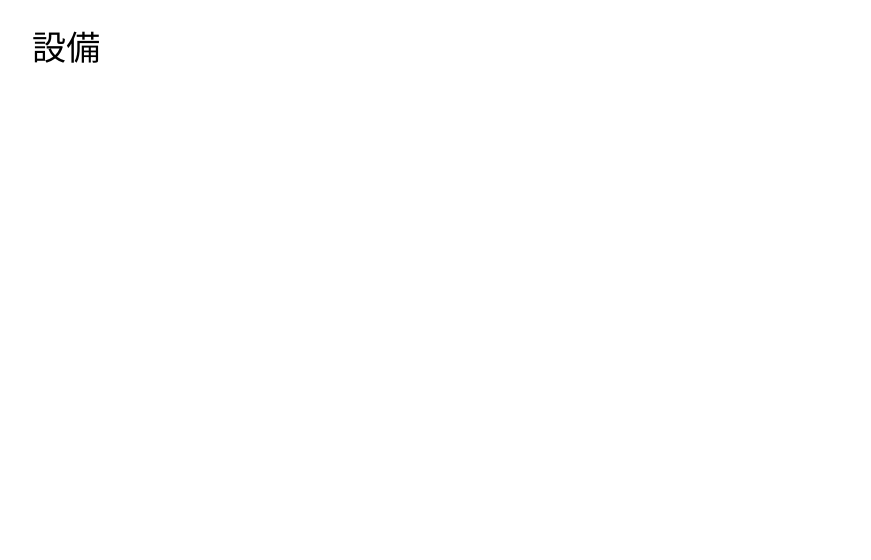
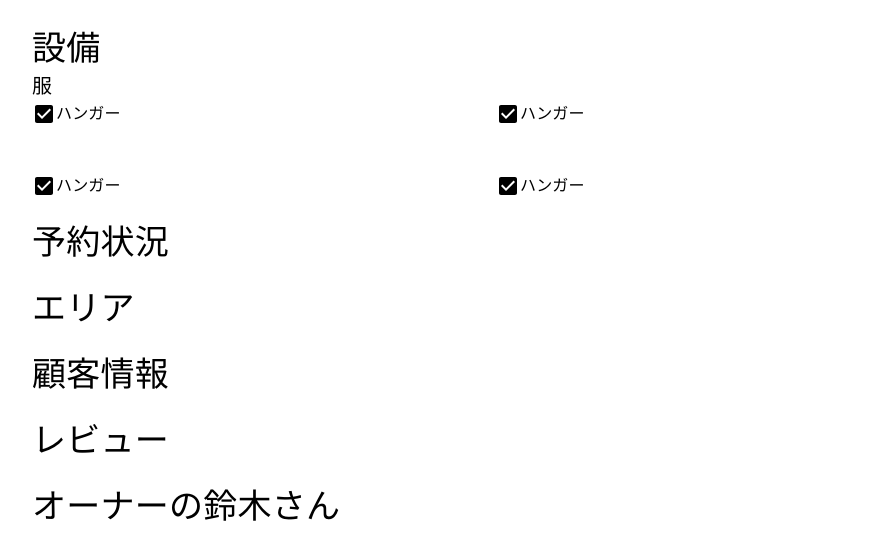
Before and after one commit to flyvase/seller-web-page, a React app: page / in a window 1280 px wide. Shown: the part 964-1524 px from the top of the page, without its empty margins (168-1039 px from the left). Before the commit the page ends 1246 px from the top, so only its background shows below. Built offline with nearby package versions, Linux system fonts and the light colour scheme.

Commit message:
[WIP] Add Facilities Component

```diff
--- a/src/components/space_details_screen/Areas.tsx
+++ b/src/components/space_details_screen/Areas.tsx
@@ -0,0 +1,10 @@
+import { Box, Typography } from '@material-ui/core';
+import React from 'react';
+
+export const Areas: React.VFC = () => {
+  return (
+    <Box>
+      <Typography variant="h4">エリア</Typography>
+    </Box>
+  );
+};
--- a/src/components/space_details_screen/CustomerInformation.tsx
+++ b/src/components/space_details_screen/CustomerInformation.tsx
@@ -0,0 +1,10 @@
+import { Box, Typography } from '@material-ui/core';
+import React from 'react';
+
+export const CustomerInformation: React.VFC = () => {
+  return (
+    <Box>
+      <Typography variant="h4">顧客情報</Typography>
+    </Box>
+  );
+};
--- a/src/components/space_details_screen/Facilities.tsx
+++ b/src/components/space_details_screen/Facilities.tsx
@@ -1,10 +1,32 @@
-import { Box, Typography } from '@material-ui/core';
+import { Box, Grid, makeStyles, Typography } from '@material-ui/core';
+import CheckBoxIcon from '@material-ui/icons/CheckBox';
 import React from 'react';
 
+const useStyles = makeStyles(() => {
+  return {
+    item: {
+      display: 'flex',
+    },
+  };
+});
+
+const items = [1, 2, 3, 4];
+
 export const Facilities: React.VFC = () => {
+  const classes = useStyles();
+
   return (
     <Box>
       <Typography variant="h4">設備</Typography>
+      <Typography variant="h6">服</Typography>
+      <Grid container spacing={6}>
+        {items.map((item) => (
+          <Grid item key={item} xs={6} className={classes.item}>
+            <CheckBoxIcon />
+            <Typography display="block">ハンガー</Typography>
+          </Grid>
+        ))}
+      </Grid>
     </Box>
   );
 };
--- a/src/components/space_details_screen/OwnerInformation.tsx
+++ b/src/components/space_details_screen/OwnerInformation.tsx
@@ -1,5 +1,10 @@
+import { Box, Typography } from '@material-ui/core';
 import React from 'react';
 
 export const OwnerInformation: React.VFC = () => {
-  return <div></div>;
+  return (
+    <Box>
+      <Typography variant="h4">オーナーの鈴木さん</Typography>
+    </Box>
+  );
 };
--- a/src/components/space_details_screen/ReservationStatus.tsx
+++ b/src/components/space_details_screen/ReservationStatus.tsx
@@ -0,0 +1,10 @@
+import { Box, Typography } from '@material-ui/core';
+import React from 'react';
+
+export const ReservationStatus: React.VFC = () => {
+  return (
+    <Box>
+      <Typography variant="h4">予約状況</Typography>
+    </Box>
+  );
+};
--- a/src/components/space_details_screen/Reviews.tsx
+++ b/src/components/space_details_screen/Reviews.tsx
@@ -0,0 +1,10 @@
+import { Box, Typography } from '@material-ui/core';
+import React from 'react';
+
+export const Reviews: React.VFC = () => {
+  return (
+    <Box>
+      <Typography variant="h4">レビュー</Typography>
+    </Box>
+  );
+};
--- a/src/screens/SpaceDetailsScreen.tsx
+++ b/src/screens/SpaceDetailsScreen.tsx
@@ -4,6 +4,11 @@ import React from 'react';
 import { Summary } from '../components/space_details_screen/Summary';
 import { ExhibitionLocation } from '../components/space_details_screen/ExhibitionLocation';
 import { Facilities } from '../components/space_details_screen/Facilities';
+import { ReservationStatus } from '../components/space_details_screen/ReservationStatus';
+import { Areas } from '../components/space_details_screen/Areas';
+import { CustomerInformation } from '../components/space_details_screen/CustomerInformation';
+import { Reviews } from '../components/space_details_screen/Reviews';
+import { OwnerInformation } from '../components/space_details_screen/OwnerInformation';
 
 const useStyles = makeStyles(() => {
   return {
@@ -27,6 +32,21 @@ export const SpaceDetailsScreen: React.VFC = () => {
       <Grid item xs={12}>
         <Facilities />
       </Grid>
+      <Grid item xs={12}>
+        <ReservationStatus />
+      </Grid>
+      <Grid item xs={12}>
+        <Areas />
+      </Grid>
+      <Grid item xs={12}>
+        <CustomerInformation />
+      </Grid>
+      <Grid item xs={12}>
+        <Reviews />
+      </Grid>
+      <Grid item xs={12}>
+        <OwnerInformation />
+      </Grid>
     </Grid>
   );
 };
```
